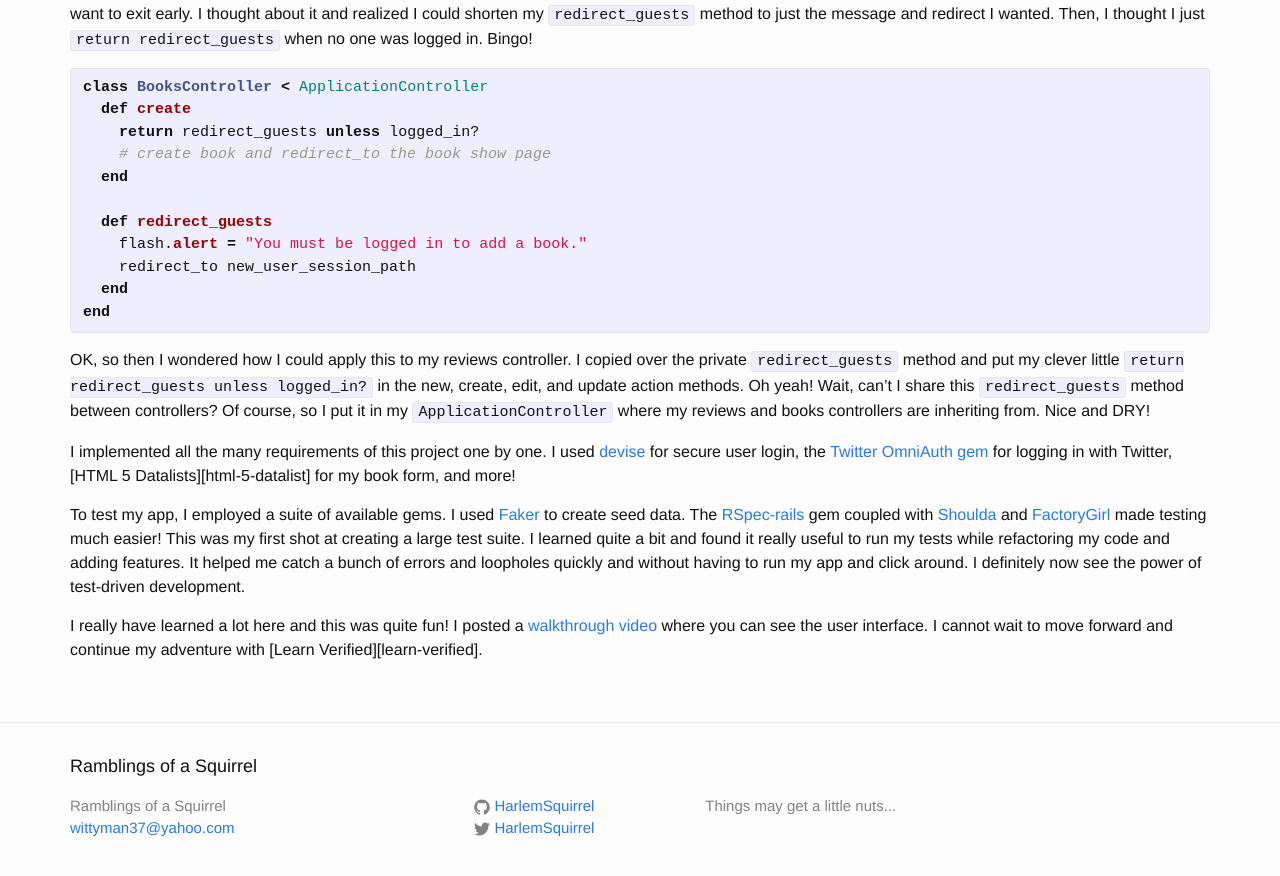
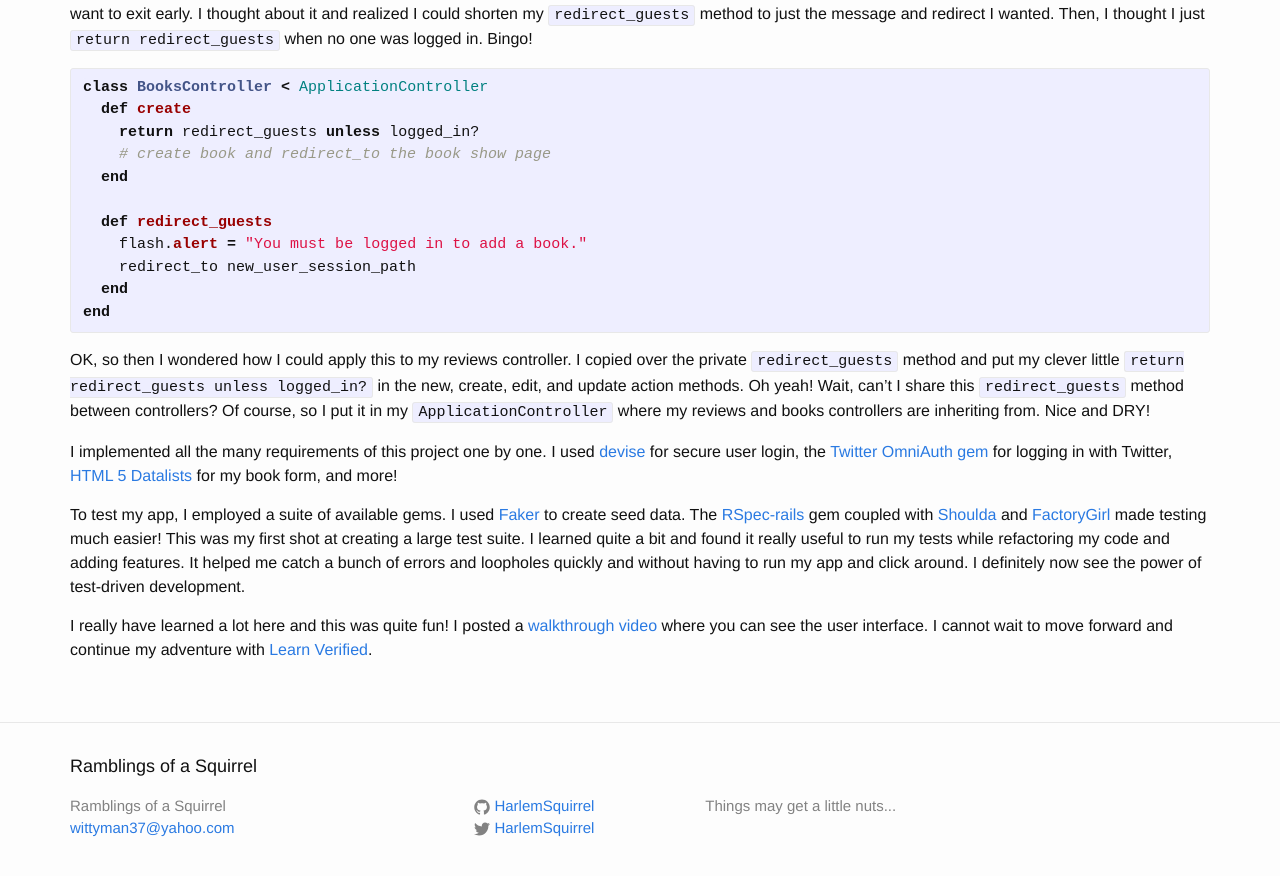
Before and after one commit to HarlemSquirrel/HarlemSquirrel.github.io, a Jekyll site: the page built from _posts/2016-03-03-eWorm.markdown, in a window 1280 px wide and 900 px high, scrolled down 776 px. Shown: the top 876 px of the window. Built offline with Jekyll 4.4.1, drawn with Linux system fonts in a browser that asks for light colours; some of the changed lines change nothing that is shown.

Commit message:
fix links

```diff
--- a/_posts/2016-03-03-eWorm.markdown
+++ b/_posts/2016-03-03-eWorm.markdown
@@ -41,7 +41,7 @@ end
 
 OK, so then I wondered how I could apply this to my reviews controller. I copied over the private `redirect_guests` method and put my clever little `return redirect_guests unless logged_in?` in the new, create, edit, and update action methods. Oh yeah! Wait, can't I share this `redirect_guests` method between controllers? Of course, so I put it in my `ApplicationController` where my reviews and books controllers are inheriting from. Nice and DRY!
 
-I implemented all the many requirements of this project one by one. I used [devise][devise-git] for secure user login, the [Twitter OmniAuth gem][omniauth-twitter] for logging in with Twitter, [HTML 5 Datalists][html-5-datalist] for my book form, and more!
+I implemented all the many requirements of this project one by one. I used [devise][devise-git] for secure user login, the [Twitter OmniAuth gem][omniauth-twitter] for logging in with Twitter, [HTML 5 Datalists][html5-datalist] for my book form, and more!
 
 To test my app, I employed a suite of available gems. I used [Faker][faker] to create seed data. The [RSpec-rails][rspec-rails] gem coupled with [Shoulda][shoulda] and [FactoryGirl][factorygirl] made testing much easier! This was my first shot at creating a large test suite. I learned quite a bit and found it really useful to run my tests while refactoring my code and adding features. It helped me catch a bunch of errors and loopholes quickly and without having to run my app and click around. I definitely now see the power of test-driven development.
 
@@ -53,7 +53,9 @@ I really have learned a lot here and this was quite fun! I posted a [walkthrough
 [devise-git]: https://github.com/plataformatec/devise
 [faker]: https://github.com/stympy/faker
 [omniauth-twitter]: https://github.com/arunagw/omniauth-twitter
+[html5-datalist]: http://www.w3schools.com/tags/tag_datalist.asp
 [factorygirl]: https://github.com/thoughtbot/factory_girl
 [rspec-rails]: https://github.com/rspec/rspec-rails
 [shoulda]: https://github.com/thoughtbot/shoulda
 [walkthrough]: https://www.youtube.com/watch?v=SvQSrmWojds
+[learn-verified]: https://learn.co/verified
```
